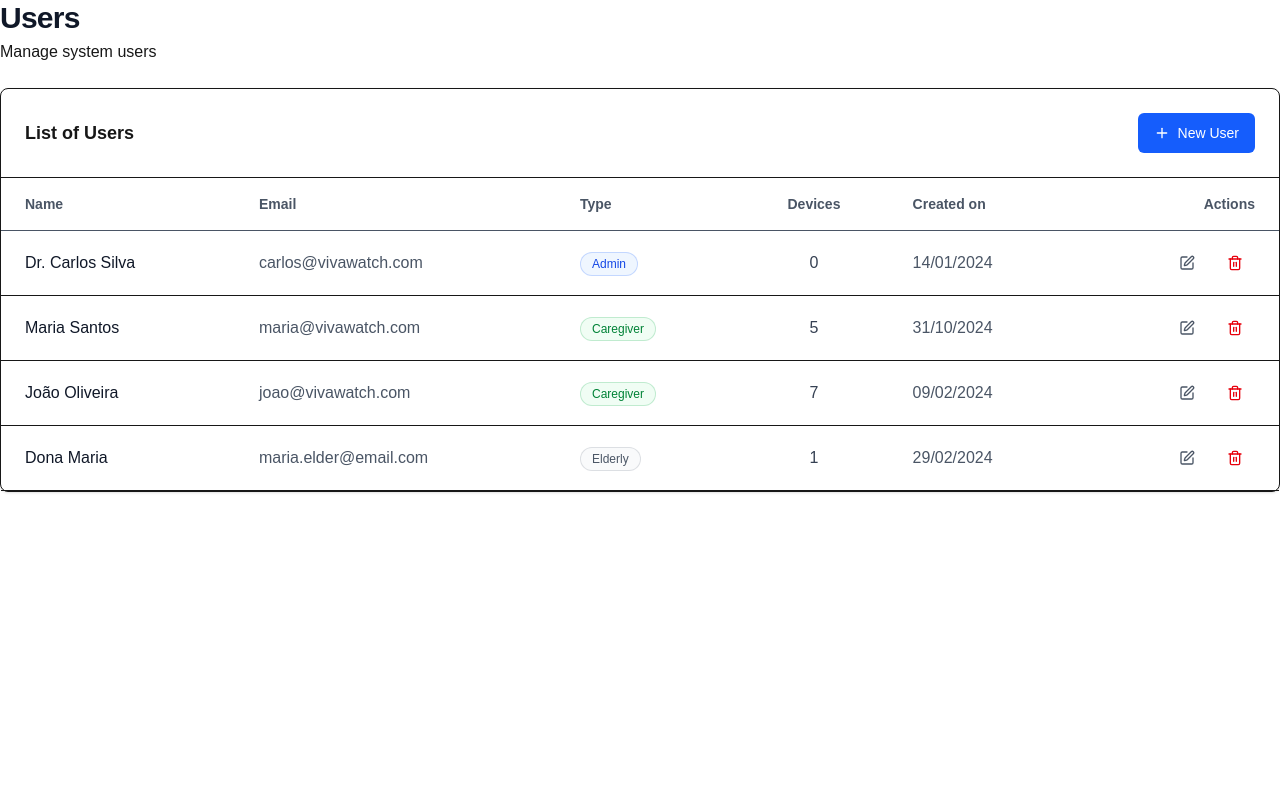
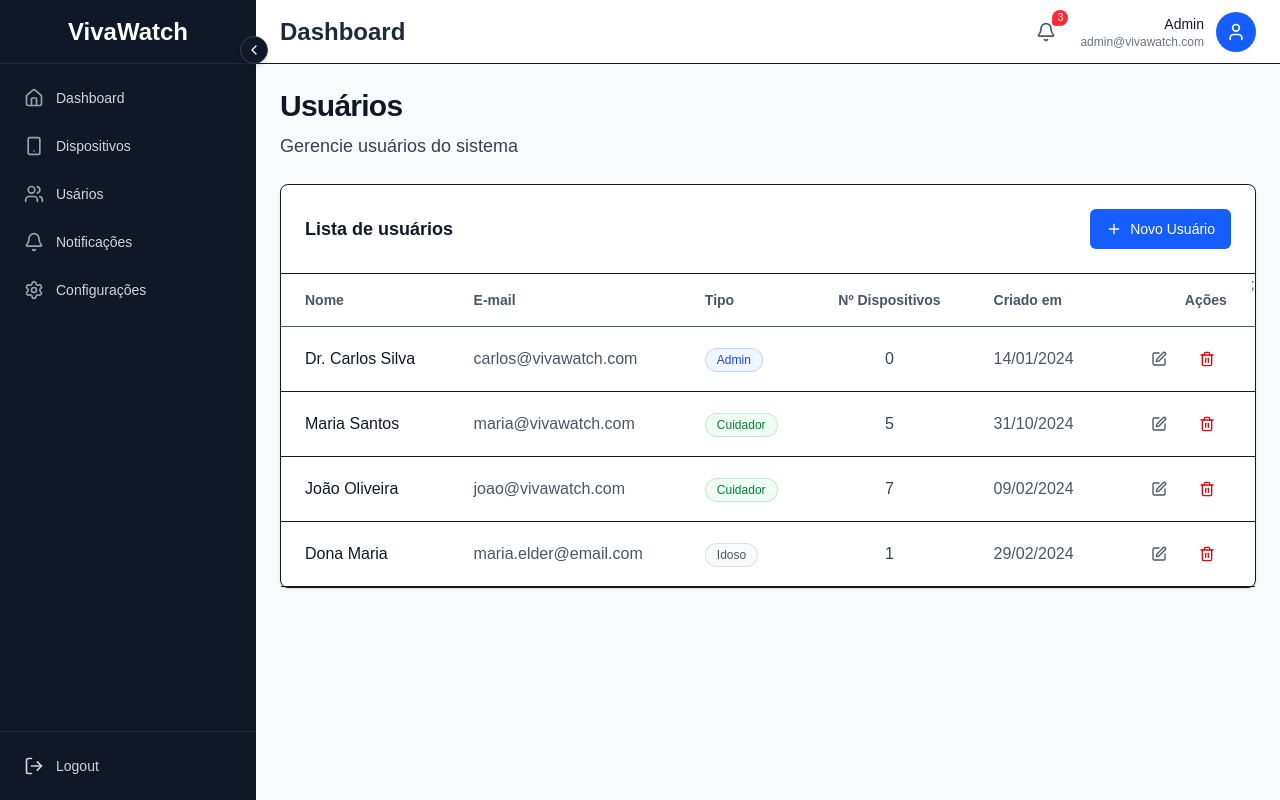
Before and after one commit to VivaWatch-company/vivaWatch-frontend-application, a Next.js app: page /dashboard/users in a window 1280 px wide. Built offline with nearby package versions, Linux system fonts and the light colour scheme.

Commit message:
feat: apply dashboard layout to all /dashboard routes and highlight active menu

```diff
--- /dev/null
+++ b/app/dashboard/layout.tsx
@@ -0,0 +1,9 @@
+import { DashboardLayout } from '@/components/layout/DashboardLayout';
+
+export default function DashboardRootLayout({
+  children,
+}: {
+  children: React.ReactNode;
+}) {
+  return <DashboardLayout>{children}</DashboardLayout>;
+}
--- a/app/dashboard/users/page.tsx
+++ b/app/dashboard/users/page.tsx
@@ -1,14 +1,11 @@
-// app/dashboard/users/page.tsx
 import { UsersList } from '@/components/users/UsersList';
 
 export default function UsersPage() {
   return (
     <div className="space-y-6">
-      <div className="flex items-center justify-between">
-        <div>
-          <h2 className="text-3xl font-bold tracking-tight text-gray-900">Users</h2>
-          <p className="text-muted-foreground mt-1">Manage system users</p>
-        </div>
+      <div>
+        <h2 className="text-3xl font-bold tracking-tight text-gray-900">Usuários</h2>
+        <p className="mt-2 text-lg text-gray-700">Gerencie usuários do sistema</p>
       </div>
 
       <UsersList />
--- a/components/layout/Header.tsx
+++ b/components/layout/Header.tsx
@@ -9,7 +9,6 @@ export function Header() {
       <h1 className="text-2xl font-semibold text-gray-800">Dashboard</h1>
 
       <div className="flex items-center space-x-4">
-        {/* Notifications */}
         <button className="relative p-2 text-gray-600 hover:bg-gray-100 rounded-lg">
           <Bell className="h-5 w-5" />
           <span className="absolute top-1 right-1 h-2 w-2 rounded-full bg-red-500"></span>
@@ -18,7 +17,6 @@ export function Header() {
           </span>
         </button>
 
-        {/* Admin profile */}
         <div className="flex items-center space-x-3">
           <div className="text-right">
             <p className="text-sm font-medium text-gray-900">Admin</p>
--- a/components/layout/Sidebar.tsx
+++ b/components/layout/Sidebar.tsx
@@ -2,17 +2,30 @@
 
 import { useState } from 'react';
 import { cn } from '@/lib/utils';
-import { Home, Users, Settings, LogOut, ChevronLeft, Menu } from '@/components/ui/Icons';
+import {
+  Home,
+  Users,
+  Smartphone,
+  Bell,
+  Settings,
+  LogOut,
+  ChevronLeft,
+  ChevronRight,
+} from '@/components/ui/Icons';
 import Link from 'next/link';
+import { usePathname } from 'next/navigation';
 
 const menuItems = [
   { icon: Home, label: 'Dashboard', href: '/dashboard' },
-  { icon: Users, label: 'Users', href: '/dashboard/users' },
-  { icon: Settings, label: 'Settings', href: '/dashboard/settings' },
+  { icon: Smartphone, label: 'Dispositivos', href: '/dashboard/devices' },
+  { icon: Users, label: 'Usários', href: '/dashboard/users' },
+  { icon: Bell, label: 'Notificações', href: '/dashboard/notifications' },
+  { icon: Settings, label: 'Configurações', href: '/dashboard/settings' },
 ];
 
 export function Sidebar() {
   const [isCollapsed, setIsCollapsed] = useState(false);
+  const pathname = usePathname();
 
   return (
     <div
@@ -23,35 +36,57 @@ export function Sidebar() {
     >
       <button
         onClick={() => setIsCollapsed(!isCollapsed)}
-        className="absolute -right-3 top-9 z-10 flex h-6 w-6 items-center justify-center rounded-full border border-gray-700 bg-gray-900"
+        className="absolute -right-3 top-9 z-10 flex h-7 w-7 items-center justify-center rounded-full border border-gray-700 bg-gray-900 shadow-md hover:bg-gray-800"
       >
-        {isCollapsed ? <Menu className="h-4 w-4" /> : <ChevronLeft className="h-4 w-4" />}
+        {isCollapsed ? <ChevronRight className="h-4 w-4" /> : <ChevronLeft className="h-4 w-4" />}
       </button>
 
       <div className="flex h-16 items-center justify-center border-b border-gray-800">
-        <h1 className={cn('font-bold', isCollapsed ? 'text-lg' : 'text-2xl')}>VivaWatch</h1>
+        {isCollapsed ? (
+          <div className="flex h-9 w-9 items-center justify-center rounded-lg bg-blue-600 text-xl font-bold text-white">
+            V
+          </div>
+        ) : (
+          <h1 className="text-2xl font-bold">VivaWatch</h1>
+        )}
       </div>
 
-      <nav className="flex-1 space-y-1 p-4">
-        {menuItems.map((item) => (
+      <nav className="flex-1 space-y-1 p-3">
+        {menuItems.map((item) => {
+          const isActive = pathname.startsWith(item.href);
+
+          return (
             <Link
               key={item.href}
               href={item.href}
               className={cn(
-              'flex items-center rounded-lg px-3 py-3 text-sm font-medium transition-colors hover:bg-gray-800',
-              isCollapsed && 'justify-center'
+                'flex items-center rounded-lg px-3 py-3 text-sm font-medium transition-all',
+                isCollapsed ? 'justify-center px-0' : 'justify-start',
+                'text-gray-300 hover:text-white hover:bg-gray-800'
               )}
             >
-            <item.icon className="h-5 w-5" />
-            {!isCollapsed && <span className="ml-3">{item.label}</span>}
+              <item.icon
+                className={cn(
+                  'h-5 w-5 text-gray-400',
+                  !isCollapsed && 'mr-3',
+                  'group-hover:text-white'
+                )}
+              />
+              {!isCollapsed && <span>{item.label}</span>}
             </Link>
-        ))}
+          );
+        })}
       </nav>
 
-      <div className="border-t border-gray-800 p-4">
-        <button className={cn('flex w-full items-center rounded-lg px-3 py-3 text-sm hover:bg-gray-800', isCollapsed && 'justify-center')}>
-          <LogOut className="h-5 w-5" />
-          {!isCollapsed && <span className="ml-3">Logout</span>}
+      <div className="border-t border-gray-800 p-3">
+        <button
+          className={cn(
+            'flex w-full items-center rounded-lg px-3 py-3 text-sm font-medium text-gray-300 transition-colors hover:bg-gray-800 hover:text-white',
+            isCollapsed && 'justify-center px-0'
+          )}
+        >
+          <LogOut className={cn('h-5 w-5', !isCollapsed && 'mr-3')} />
+          {!isCollapsed && <span>Logout</span>}
         </button>
       </div>
     </div>
--- a/components/ui/Button.tsx
+++ b/components/ui/Button.tsx
@@ -1,4 +1,3 @@
-// components/ui/Button.tsx
 import { ButtonHTMLAttributes, ReactNode } from 'react';
 import { cn } from '@/lib/utils';
 
@@ -20,10 +19,8 @@ export function Button({
       className={cn(
         'inline-flex items-center justify-center rounded-md font-medium transition-colors focus-visible:outline-none focus-visible:ring-2 focus-visible:ring-offset-2 disabled:pointer-events-none disabled:opacity-50',
         {
-          // variants
           'bg-blue-600 text-white hover:bg-blue-700 focus-visible:ring-blue-500': variant === 'primary',
           'text-gray-600 hover:bg-gray-100 hover:text-gray-900': variant === 'ghost',
-          // sizes
           'h-10 px-4 py-2 text-sm': size === 'default',
           'h-8 px-3 text-xs': size === 'sm',
         },
--- a/components/ui/Icons.tsx
+++ b/components/ui/Icons.tsx
@@ -9,7 +9,9 @@ import {
   Settings,
   LogOut,
   Plus,
+  Smartphone,
   ChevronLeft,
+  ChevronRight,
 } from 'lucide-react';
 
 export {
@@ -24,4 +26,6 @@ export {
   LogOut,
   Plus,
   ChevronLeft,
+  ChevronRight,
+  Smartphone,
 };
--- a/components/users/UserTable.tsx
+++ b/components/users/UserTable.tsx
@@ -1,4 +1,3 @@
-// components/users/UserTable.tsx
 'use client';
 
 import { User } from '@/types';
@@ -24,7 +23,16 @@ const getRoleColor = (role: User['role']): 'blue' | 'green' | 'default' => {
 };
 
 const getRoleLabel = (role: User['role']) => {
-  return role.charAt(0).toUpperCase() + role.slice(1);
+  switch (role) {
+    case 'admin':
+      return 'Admin';
+    case 'caregiver':
+      return 'Cuidador';
+    case 'elderly':
+      return 'Idoso';
+    default:
+      return role;
+  }
 };
 
 export function UserTable({ users }: UserTableProps) {
@@ -33,13 +41,13 @@ export function UserTable({ users }: UserTableProps) {
       <table className="w-full">
         <thead>
           <tr className="border-b text-left text-sm font-medium text-gray-600">
-            <th className="px-6 py-4">Name</th>
-            <th className="px-6 py-4">Email</th>
-            <th className="px-6 py-4">Type</th>
-            <th className="px-6 py-4 text-center">Devices</th>
-            <th className="px-6 py-4">Created on</th>
-            <th className="px-6 py-4 text-right">Actions</th>
-          </tr>
+            <th className="px-6 py-4">Nome</th>
+            <th className="px-6 py-4">E-mail</th>
+            <th className="px-6 py-4">Tipo</th>
+            <th className="px-6 py-4 text-center">Nº Dispositivos</th>
+            <th className="px-6 py-4">Criado em</th>
+            <th className="px-6 py-4 text-right">Ações</th>
+;          </tr>
         </thead>
         <tbody>
           {users.map((user) => (
--- a/components/users/UsersList.tsx
+++ b/components/users/UsersList.tsx
@@ -1,4 +1,3 @@
-// components/users/UsersList.tsx
 import { mockUsers } from '@/data/mockUsers';
 import { UserTable } from './UserTable';  // ← precisa ter o ./ e o nome exato
 import { Button } from '@/components/ui/Button';
@@ -8,10 +7,10 @@ export function UsersList() {
   return (
     <div className="rounded-lg border bg-white shadow-sm">
       <div className="flex items-center justify-between border-b p-6">
-        <h3 className="text-lg font-semibold">List of Users</h3>
+        <h3 className="text-lg font-semibold text-gray-900">Lista de usuários</h3>
         <Button>
           <Plus className="mr-2 h-4 w-4" />
-          New User
+          Novo Usuário
         </Button>
       </div>
 
--- a/data/mockUsers.ts
+++ b/data/mockUsers.ts
@@ -1,4 +1,3 @@
-// data/mockUsers.ts
 import { User } from '@/types';
 
 export const mockUsers: User[] = [
--- a/types/index.ts
+++ b/types/index.ts
@@ -1,11 +1,10 @@
-// types/index.ts
 export interface User {
   id: string;
   name: string;
   email: string;
   role: 'admin' | 'caregiver' | 'elderly';
   deviceCount: number;
-  createdAt: string; // format "DD/MM/YYYY"
+  createdAt: string;
 }
 
 export type RoleColor = 'blue' | 'green' | 'default';
```
Also changed, not shown: app/page.tsx (+3 -63 lines). Lines whose indentation alone changed are shown as unchanged.
